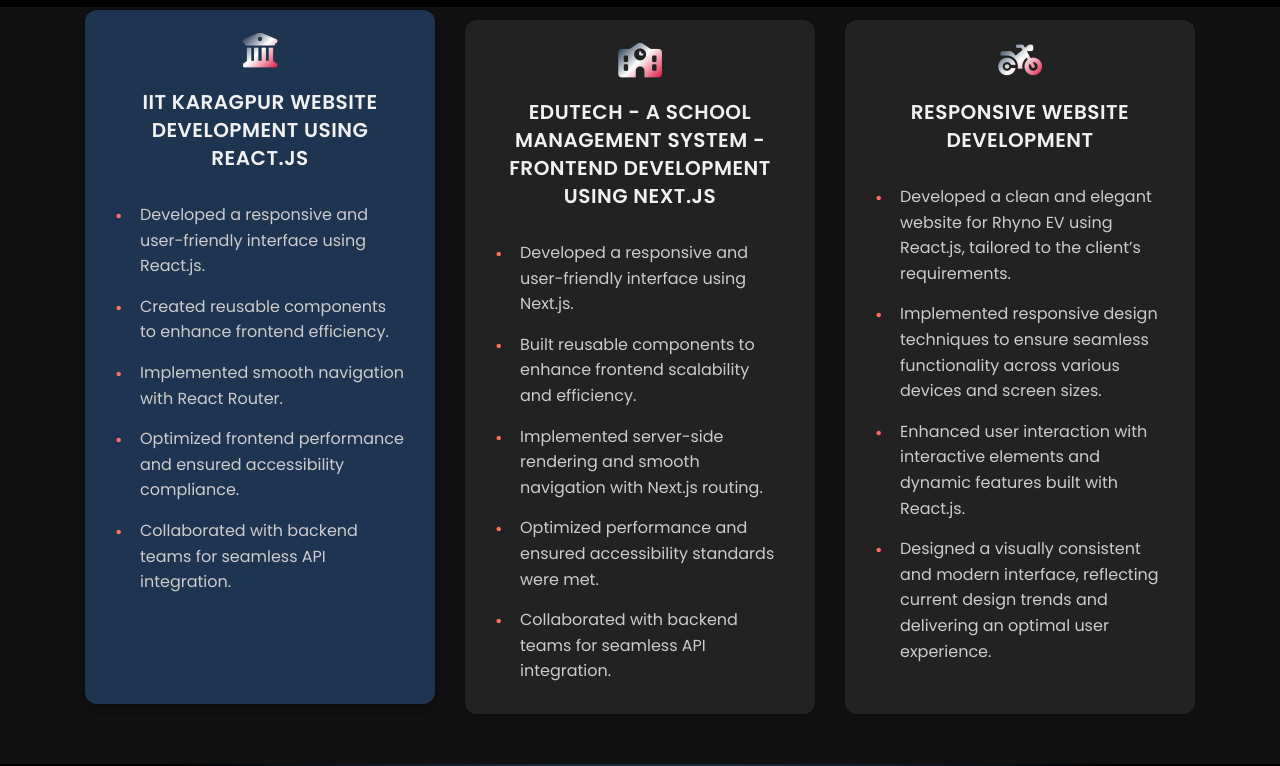
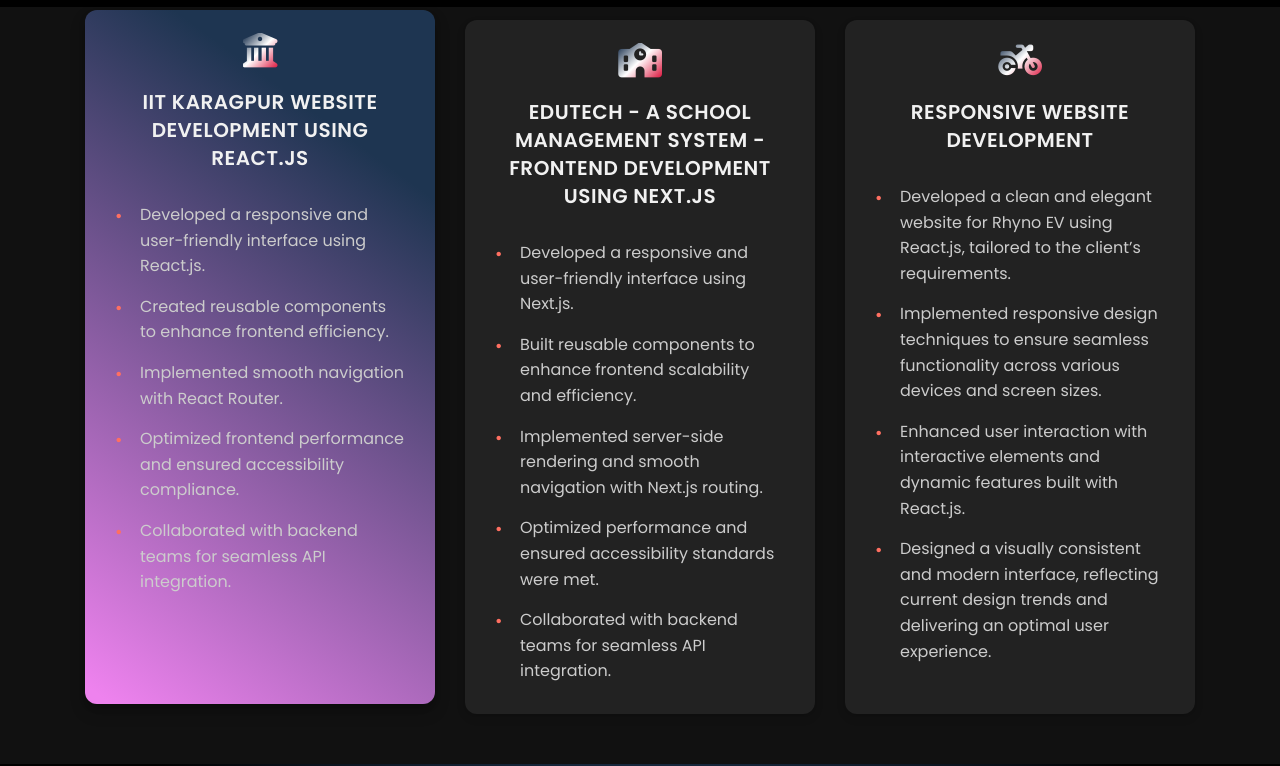
Before and after one commit to niveditak77/My_Portfolio, a plain HTML site: page index.html in a window 1280 px wide. In both pictures the pointer is over the element 260 px from the left and 2114 px from the top of the page. Shown: the part 1748-2514 px from the top of the page. Drawn offline with nearby package versions, Linux system fonts and the light colour scheme.

Commit message:
style.css

```diff
--- a/style.css
+++ b/style.css
@@ -502,7 +502,7 @@
 
 .projects-content .project:hover {
   transform: translateY(-10px); /* Lift the card slightly on hover */
-  background:#1e3551;
+  background: linear-gradient(36deg, violet  2%, #1e3551 80%,#1e3551 80%);
   box-shadow: 0 8px 16px rgba(0, 0, 0, 0.2), 0 4px 6px rgba(0, 0, 0, 0.15); /* Enhance shadow on hover */
 }
 
```
